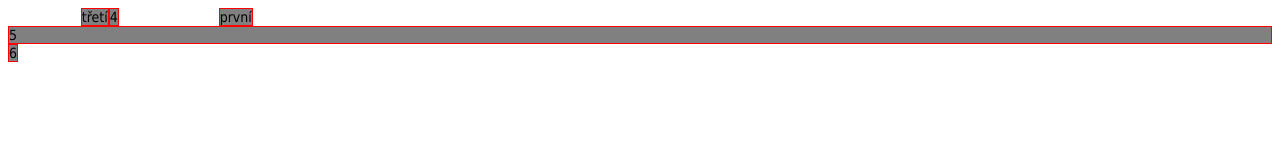
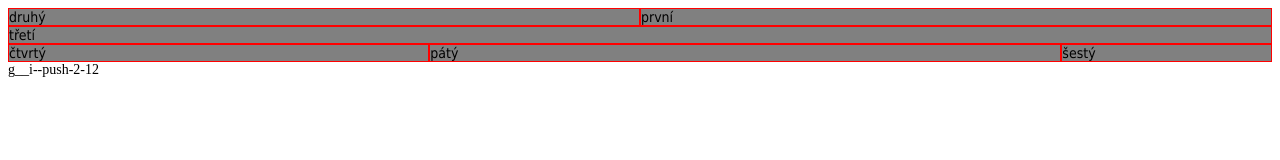
Before and after one commit to dkacha/MOGI-grid, a plain HTML site: page index.html in a window 1280 px wide. Drawn offline with Linux system fonts and the light colour scheme.

Commit message:
učesání lessu

```diff
--- a/index.html
+++ b/index.html
@@ -16,14 +16,14 @@
 </style>
 <div class="container no-scroll">
 	<div class="g">
-	  <div class="g__i--2-12 g__i--push-2-12">první</div>
-	  <div class="g__i--2-12 g__i--pull-2-12">druhý</div>
-	  <div class="g__i--2-12">třetí</div>
-	  <div class="g__i--2-12">4</div>
-	  <div class="g__i--2-12 g__i--md-12-12">5</div>
-	  <div class="g__i--2-12">6</div>
+	  <div class="g__i--3-6 g__i--md-push-6-12">první</div>
+	  <div class="g__i--3-6 g__i--md-pull-6-12">druhý</div>
+	  <div class="g__i--6-6">třetí</div>
+	  <div class="g__i--3-6 g__i--xl-8-24">čtvrtý</div>
+	  <div class="g__i--2-6 g__i--xl-12-24">pátý</div>
+	  <div class="g__i--1-6">šestý</div>
 	</div>
 </div>
-
+g__i--push-2-12
 </body>
 </html>
--- a/mogi-grid.less
+++ b/mogi-grid.less
@@ -2,8 +2,8 @@
 ////////// Základní nastavení gridu /////////////
 @mogi-grid-column-quantity: 12; // výchozí mřížka
 @mogi-grid-class: g; // výchozí třída gridu
-@mogi-grid-columns-class: g__i; // výchozí třída buňěk
-@mogi-grid-font: 'Tahoma'; // výchozí velikost písma v buňce
+@mogi-grid-columns-class: g__i; // výchozí třída buněk
+@mogi-grid-font: 'Tahoma'; // výchozí font písma v buňce
 
 // Načtení mixinů a CSS pro základní grid
 @import 'core/grid-core';
@@ -30,6 +30,8 @@
 .mogi-shift(64em, lg);
 .mogi-shift(80em, xl);
 
+
+// vizualizace buněk
 .@{mogi-grid-class} [class *= "@{mogi-grid-columns-class}"]{
 	background: gray;
 	border: 1px solid red;
```
Also changed, not shown: css/mogi-grid.css, css/mogi-grid.min.css.
